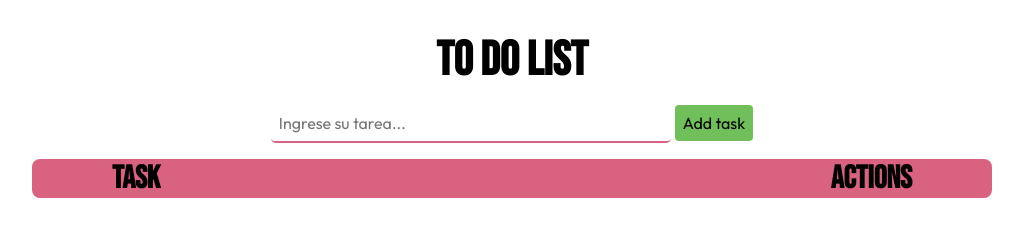
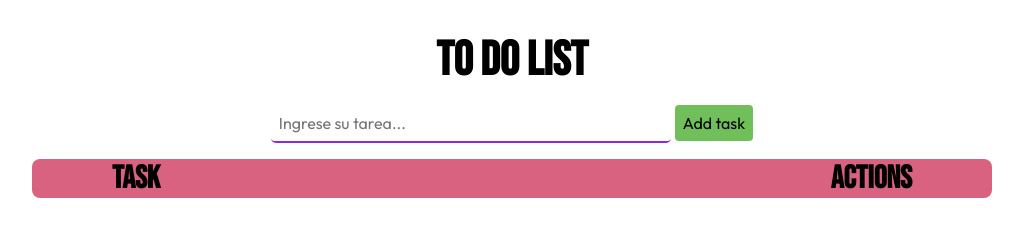
Before and after one commit to Lou2714/Tarea_Linux, a website: page ToDo/index.html in a window 1280 px wide. Shown: the whole page, without its empty margins (128-1151 px from the left). Drawn offline with Linux system fonts and the light colour scheme.

Commit message:
:memo: Modify pipelines

```diff
--- a/ToDo/toDoStyle.css
+++ b/ToDo/toDoStyle.css
@@ -34,7 +34,7 @@ p,input,button,label{
 }
 #todo_input{
     border: none;
-    border-bottom: 2px solid #D96281;
+    border-bottom: 2px solid blueviolet;
     padding: 0.5rem;
     border-radius: 0.3rem;
     background-color: transparent;
```
Also changed, not shown: .github/workflows/pipelines.yml.
